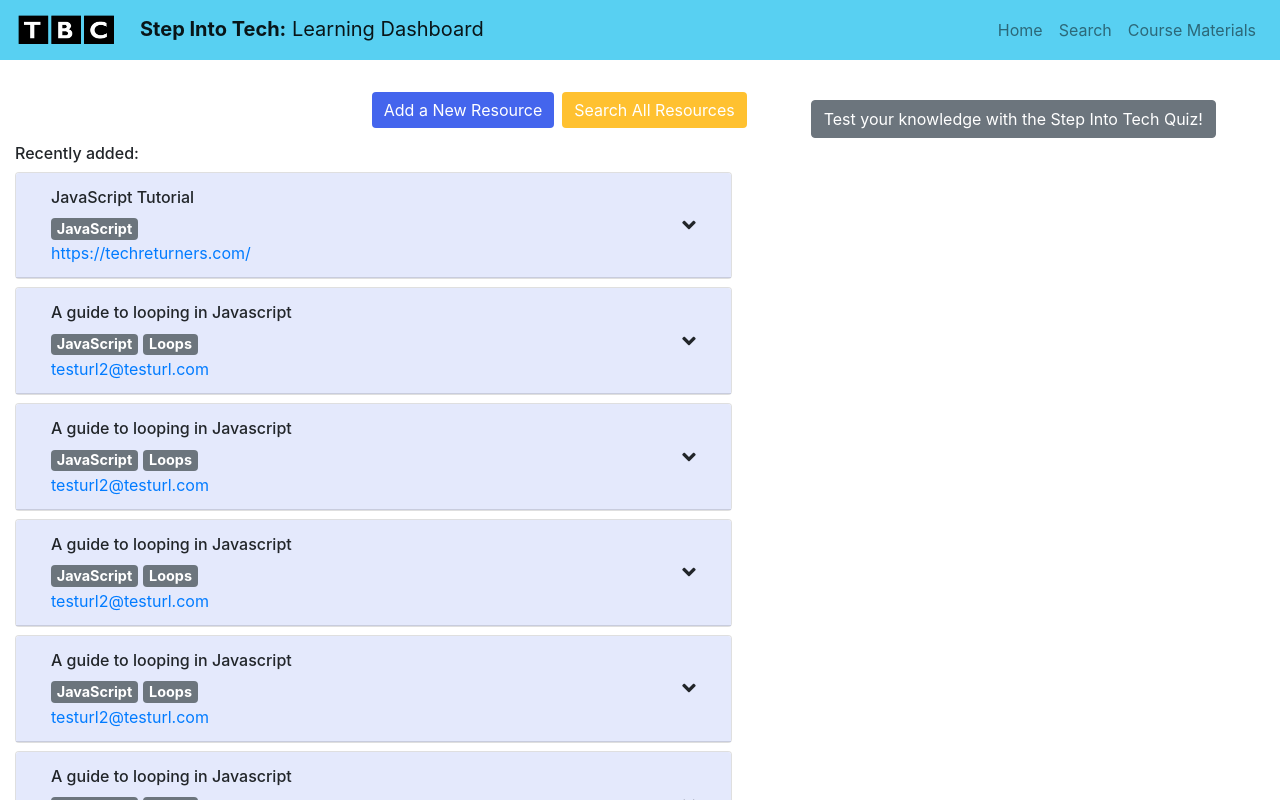
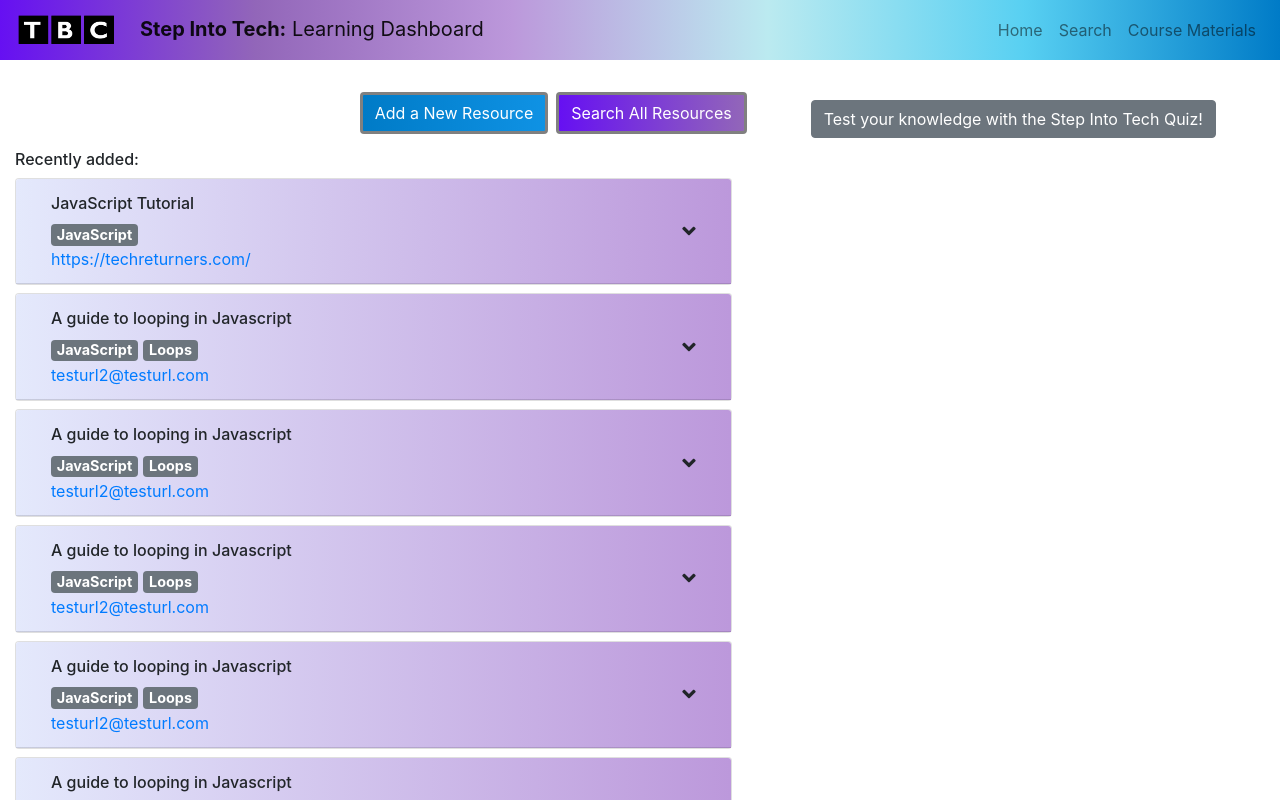
Before and after one commit to learningdashboard/learningdashboard_frontend, a React app: page / in a window 1280 px wide. Shown: the top 800 px of the page. Built offline with nearby package versions, Linux system fonts and the light colour scheme.

Commit message:
gradients

```diff
--- a/src/components/Resource.css
+++ b/src/components/Resource.css
@@ -1,3 +1,4 @@
 .custom-card-header{
-    background-color:rgb(228, 233, 252);
+
+    background-image: linear-gradient(to right,  rgb(228, 233, 252), #bc98db);
 }
--- a/src/layoutcomponents/CustomNavbar.css
+++ b/src/layoutcomponents/CustomNavbar.css
@@ -1,3 +1,3 @@
 .customNavbar{
-    background-color: #58D0F2
+    background-image: linear-gradient(to right, #6610f2,#9266b9 ,#bc98db, rgb(187, 234, 240), #58D0F2, #007BC7);
 }
--- a/src/viewcomponents/HomeView.css
+++ b/src/viewcomponents/HomeView.css
@@ -4,8 +4,9 @@
 }
 
 .add-button{
-    background-color:#4465ED;
-    border: none;
+    background-image:linear-gradient(to right, #007BC7, rgb(15, 146, 228));
+    border: solid;
+    border-color: grey;
 }
 
 .add-button:hover{
@@ -13,8 +14,10 @@
 }
 
 .start-search-button{
-    background-color:#FFC130;
-    border: none;
+    background-image:linear-gradient(to right, #6610f2, #9266b9 );
+
+    border: solid;
+    border-color: grey;
 }
 
 .start-search-button:hover{
@@ -28,3 +31,7 @@
 .custom-heading{
     color: #1F45DF;
 }
+
+.card-body{
+    background-color: rgba(211, 211, 211,0.5);
+}
```
Also changed, not shown: 1 other file (tests, documents, lock files or other folders).
